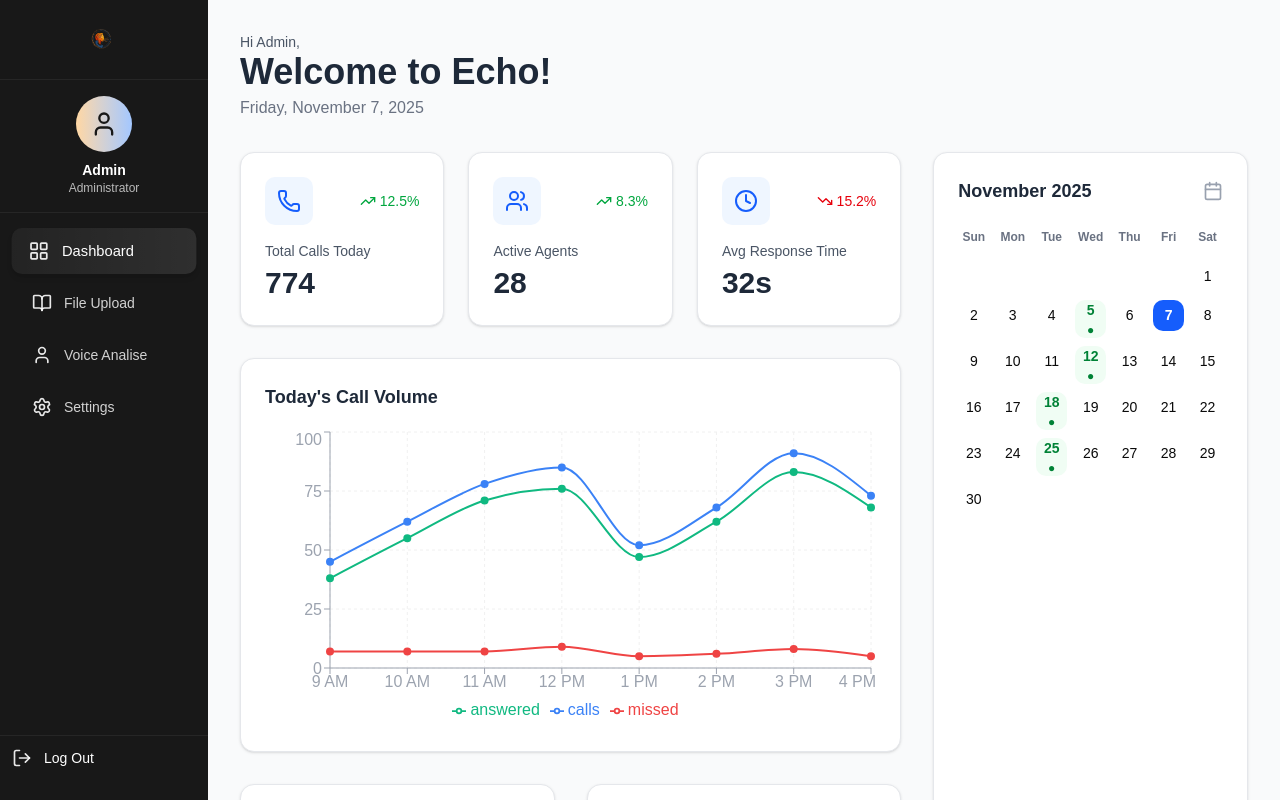
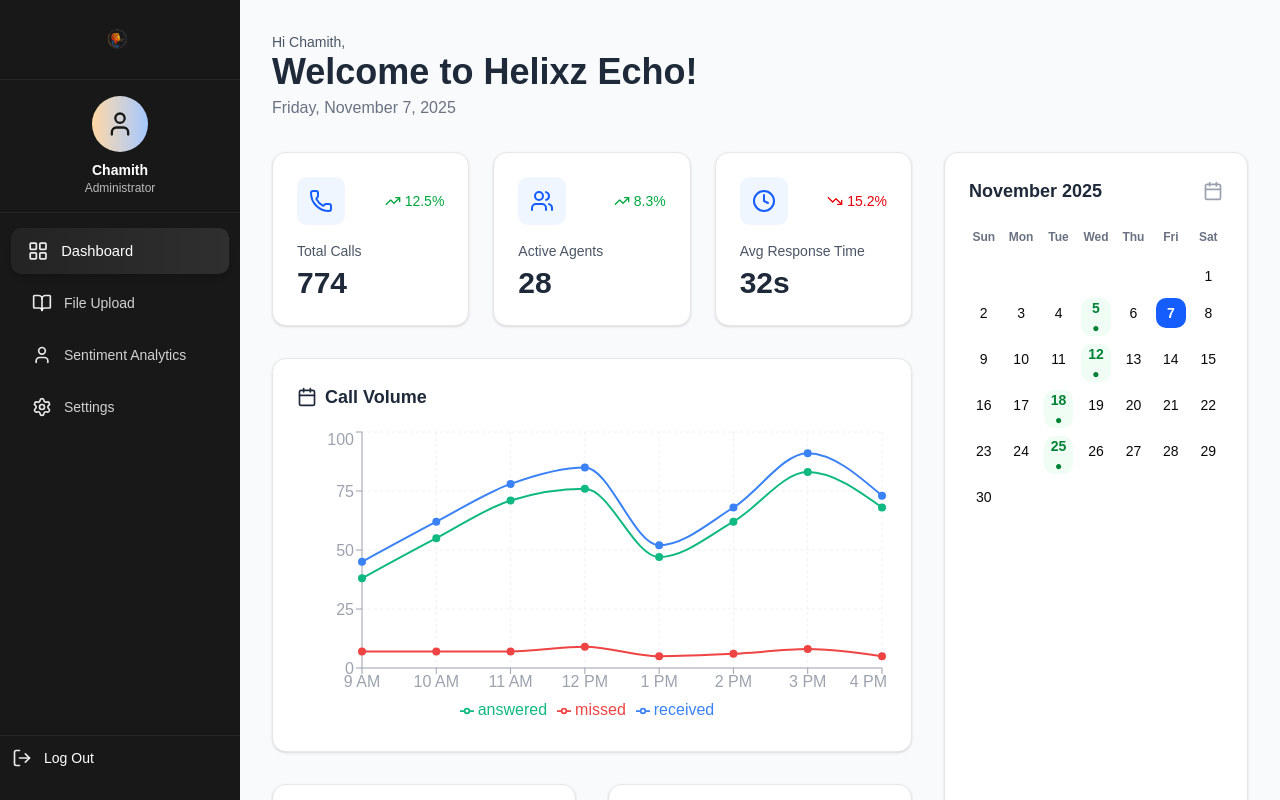
Before and after one commit to Helixz-Echo/lms, a Next.js app in the folder echo/: page /dashboard/admin in a window 1280 px wide. Built offline with nearby package versions, Linux system fonts and the light colour scheme.

Commit message:
chang according to the request.

```diff
--- a/echo/app/dashboard/admin/page.tsx
+++ b/echo/app/dashboard/admin/page.tsx
@@ -27,14 +27,14 @@ import {
 
 // ===== Demo Data =====
 const callVolumeData = [
-    { time: "9 AM", calls: 45, answered: 38, missed: 7 },
-    { time: "10 AM", calls: 62, answered: 55, missed: 7 },
-    { time: "11 AM", calls: 78, answered: 71, missed: 7 },
-    { time: "12 PM", calls: 85, answered: 76, missed: 9 },
-    { time: "1 PM", calls: 52, answered: 47, missed: 5 },
-    { time: "2 PM", calls: 68, answered: 62, missed: 6 },
-    { time: "3 PM", calls: 91, answered: 83, missed: 8 },
-    { time: "4 PM", calls: 73, answered: 68, missed: 5 },
+    { time: "9 AM", received: 45, answered: 38, missed: 7 },
+    { time: "10 AM", received: 62, answered: 55, missed: 7 },
+    { time: "11 AM", received: 78, answered: 71, missed: 7 },
+    { time: "12 PM", received: 85, answered: 76, missed: 9 },
+    { time: "1 PM", received: 52, answered: 47, missed: 5 },
+    { time: "2 PM", received: 68, answered: 62, missed: 6 },
+    { time: "3 PM", received: 91, answered: 83, missed: 8 },
+    { time: "4 PM", received: 73, answered: 68, missed: 5 },
 ]
 
 const agentPerformance = [
@@ -80,9 +80,8 @@ const CalendarComponent = () => {
         days.push(
             <div
                 key={day}
-                className={`aspect-square flex flex-col items-center justify-center rounded-lg text-sm cursor-pointer transition-colors ${
-                    isToday ? "bg-blue-600 text-white font-bold" : "hover:bg-gray-100"
-                } ${hasEvent && !isToday ? "bg-green-50 font-semibold text-green-700" : ""}`}
+                className={`aspect-square flex flex-col items-center justify-center rounded-lg text-sm cursor-pointer transition-colors ${isToday ? "bg-blue-600 text-white font-bold" : "hover:bg-gray-100"
+                    } ${hasEvent && !isToday ? "bg-green-50 font-semibold text-green-700" : ""}`}
             >
                 <span>{day}</span>
                 {hasEvent && <span className="text-xs mt-0.5">●</span>}
@@ -144,8 +143,8 @@ export default function AdminDashboard() {
             <div className="max-w-[1600px] mx-auto">
                 {/* Header */}
                 <div className="mb-8 animate-fadeIn">
-                    <p className="text-sm text-gray-600 font-medium">Hi Admin,</p>
-                    <h1 className="text-4xl font-bold text-gray-800">Welcome to Echo!</h1>
+                    <p className="text-sm text-gray-600 font-medium">Hi Chamith,</p>
+                    <h1 className="text-4xl font-bold text-gray-800">Welcome to Helixz Echo!</h1>
                     <p className="text-gray-500 mt-1">Friday, November 7, 2025</p>
                 </div>
 
@@ -155,14 +154,17 @@ export default function AdminDashboard() {
                     <div className="xl:col-span-8 space-y-8">
                         {/* Stat Cards */}
                         <div className="grid grid-cols-1 md:grid-cols-3 gap-6">
-                            <StatCard title="Total Calls Today" value="774" change="12.5" icon={Phone} trend="up" />
+                            <StatCard title="Total Calls" value="774" change="12.5" icon={Phone} trend="up" />
                             <StatCard title="Active Agents" value="28" change="8.3" icon={Users} trend="up" />
                             <StatCard title="Avg Response Time" value="32s" change="15.2" icon={Clock} trend="down" />
                         </div>
 
                         {/* Call Volume Chart */}
                         <div className="bg-white rounded-xl shadow-sm border border-gray-200 p-6">
-                            <h3 className="text-lg font-semibold text-gray-800 mb-4">Today's Call Volume</h3>
+                            <h3 className="text-lg font-semibold text-gray-800 mb-4 flex items-center gap-2">
+                                <Calendar className="w-5 h-5" />
+                                Call Volume
+                            </h3>
                             <ResponsiveContainer width="100%" height={300}>
                                 <LineChart data={callVolumeData}>
                                     <CartesianGrid strokeDasharray="3 3" stroke="#f0f0f0" />
@@ -170,7 +172,7 @@ export default function AdminDashboard() {
                                     <YAxis stroke="#9ca3af" />
                                     <Tooltip />
                                     <Legend />
-                                    <Line type="monotone" dataKey="calls" stroke="#3b82f6" strokeWidth={2} dot={{ fill: "#3b82f6" }} />
+                                    <Line type="monotone" dataKey="received" stroke="#3b82f6" strokeWidth={2} dot={{ fill: "#3b82f6" }} />
                                     <Line type="monotone" dataKey="answered" stroke="#10b981" strokeWidth={2} dot={{ fill: "#10b981" }} />
                                     <Line type="monotone" dataKey="missed" stroke="#ef4444" strokeWidth={2} dot={{ fill: "#ef4444" }} />
                                 </LineChart>
@@ -202,7 +204,7 @@ export default function AdminDashboard() {
                                             cx="50%"
                                             cy="50%"
                                             labelLine={false}
-                                            outerRadius={90}
+                                            outerRadius={70}
                                             fill="#8884d8"
                                             dataKey="value"
                                             label={(entry: any) => {
--- a/echo/app/dashboard/admin/upload/page.tsx
+++ b/echo/app/dashboard/admin/upload/page.tsx
@@ -16,7 +16,7 @@ export default function UploadPage() {
                     {/* General Documents */}
                     <div className="bg-white rounded-xl shadow-sm border border-gray-200 p-4 sm:p-6">
                         <h2 className="text-lg sm:text-xl font-semibold text-gray-900 mb-1">General Documents</h2>
-                        <p className="text-xs sm:text-sm text-gray-500 mb-4">Upload CSV files for knowledge base</p>
+                        <p className="text-xs sm:text-sm text-gray-500 mb-4">Upload CSV files for Knowledge Base</p>
                         <Uploader/>
                     </div>
 
--- a/echo/app/dashboard/admin/voice-analysis/page.tsx
+++ b/echo/app/dashboard/admin/voice-analysis/page.tsx
@@ -109,7 +109,7 @@ export default function VoiceAnalysisPage() {
 
 const Header = () => (
     <div className="text-center mb-8">
-        <h1 className="text-3xl font-bold text-gray-800">Voice Analytics Dashboard</h1>
+        <h1 className="text-3xl font-bold text-gray-800">Sentiment Analytics Dashboard</h1>
         <p className="text-gray-500 mt-1">Upload a call recording to generate performance metrics.</p>
     </div>
 );
--- a/echo/app/dashboard/trainer/page.tsx
+++ b/echo/app/dashboard/trainer/page.tsx
@@ -34,7 +34,7 @@ export default async function TrainerDashboard({ searchParams }: { searchParams:
 
                         <div className="mb-8 animate-fadeIn">
                             <p className="text-sm text-gray-600 font-medium">Hi Yuwen,</p>
-                            <h1 className="text-4xl font-bold text-gray-800">Welcome to Echo!</h1>
+                            <h1 className="text-4xl font-bold text-gray-800">Welcome to Helixz Echo!</h1>
                             <p className="text-gray-500 mt-1">Friday, November 7, 2025</p>
                         </div>
 
--- a/echo/modules/component/Dashboard/admin/admin_sidebar.tsx
+++ b/echo/modules/component/Dashboard/admin/admin_sidebar.tsx
@@ -14,7 +14,7 @@ export default function AdminSidebar() {
     const menuItems = [
         { icon: LayoutGrid, label: "Dashboard", active: true, path: "/dashboard/admin" },
         { icon: BookOpen, label: "File Upload", path: "/dashboard/admin/upload" },
-        { icon: User, label: "Voice Analise", path: "/dashboard/admin/voice-analysis" },
+        { icon: User, label: "Sentiment Analytics", path: "/dashboard/admin/voice-analysis" },
         { icon: Settings, label: "Settings" },
     ]
 
@@ -27,7 +27,7 @@ export default function AdminSidebar() {
         <aside
             className={`flex flex-col text-white transition-all duration-300 ${
                 loaded ? "translate-x-0 opacity-100" : "-translate-x-20 opacity-0"
-            } ${isHovered ? "w-52" : "w-20"}`}
+            } ${isHovered ? "w-60" : "w-20"}`}
             style={{ background: '#181818' }}
             onMouseEnter={() => setIsHovered(true)}
             onMouseLeave={() => setIsHovered(false)}
@@ -43,7 +43,7 @@ export default function AdminSidebar() {
                     <User className="w-7 h-7 text-[#181818]" />
                 </div>
                 <div className={`text-center transition-all ${isHovered ? 'opacity-100' : 'opacity-0'}`}>
-                    <div className="text-sm font-semibold">Admin</div>
+                    <div className="text-sm font-semibold">Chamith</div>
                     <div className="text-xs text-white/70">Administrator</div>
                 </div>
             </div>
--- a/echo/modules/component/Dashboard/trainer/CallAgentClient.tsx
+++ b/echo/modules/component/Dashboard/trainer/CallAgentClient.tsx
@@ -142,9 +142,9 @@ const CallAgentClient: React.FC = () => {
   return (
     <div className="flex flex-col h-full w-full  bg-white overflow-hidden ">
       {/* Header */}
-      <div className=" bg-[#181818] p-4 text-white text-center">
+      <div className=" bg-[#231ad4] p-4 text-white text-center">
         <h1 className="text-3xl font-extrabold tracking-tight">
-          <span className="block">Call Center Agent</span>
+          <span className="block">Helixz Call Center Agent</span>
         </h1>
       </div>
 
--- a/echo/modules/component/Dashboard/trainer/sidebar.tsx
+++ b/echo/modules/component/Dashboard/trainer/sidebar.tsx
@@ -20,8 +20,8 @@ export default function Sidebar() {
 
     const menuItems = [
         { icon: LayoutGrid, label: "Dashboard", active: true, href: "/dashboard/trainer" },
-        { icon: BookOpen, label: "Course", href: "#" },
-        { icon: PhoneCall, label: "Call Agent", href: "/dashboard/call-agent" },
+        { icon: BookOpen, label: "Courses", href: "#" },
+        { icon: PhoneCall, label: "Call Support", href: "/dashboard/call-agent" },
         { icon: User, label: "My Account", href: "#" },
         { icon: Settings, label: "Settings", href: "#" },
     ]
--- a/echo/modules/component/Login.tsx
+++ b/echo/modules/component/Login.tsx
@@ -91,11 +91,8 @@ export default function Login({ redirectTo = "/" }: Props) {
                 <div className="rounded-3xl border border-white/20 bg-white/95 backdrop-blur-xl p-8 shadow-2xl">
                     <div className="mb-8 text-center">
                         <h1 className="text-3xl font-bold text-gray-900 mb-2">
-                            Welcome to Echo
+                            Welcome to Helixz Echo
                         </h1>
-                        <p className="text-sm text-gray-600">
-                            Sign in to continue to your AI assistant
-                        </p>
                     </div>
 
                     <form onSubmit={onSubmit} className="space-y-5">
@@ -186,7 +183,7 @@ export default function Login({ redirectTo = "/" }: Props) {
                         </div>
 
                         <div className="text-center text-xs text-gray-500">
-                            By continuing, you agree to our Terms & Privacy.
+                            By continuing, you agree to our Terms & Conditions.
                         </div>
                     </form>
                 </div>
--- a/echo/modules/component/TrainingSessionUploader.tsx
+++ b/echo/modules/component/TrainingSessionUploader.tsx
@@ -166,7 +166,7 @@ export default function TrainingSessionUploader() {
                                     </svg>
                                     Uploading...
                                 </span>
-                            ) : 'Upload to Session'}
+                            ) : 'Upload Session'}
                         </button>
                         <button
                             type="button"
@@ -182,7 +182,7 @@ export default function TrainingSessionUploader() {
                                     </svg>
                                     Clearing...
                                 </span>
-                            ) : 'Clear Previous Data'}
+                            ) : 'Delete'}
                         </button>
                     </div>
                 </form>
```
Also changed, not shown: 2 other files (tests, documents, lock files or other folders).
